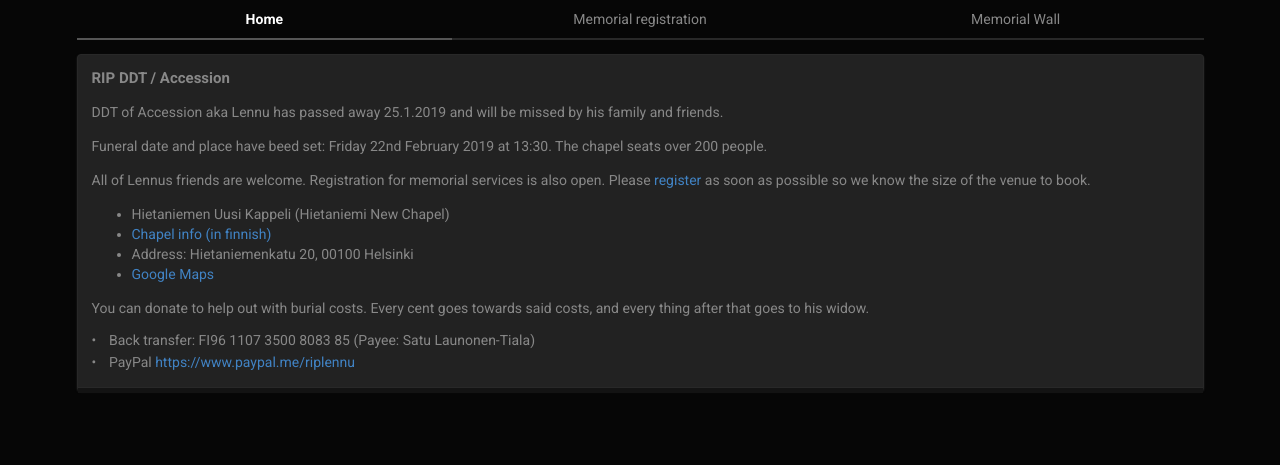
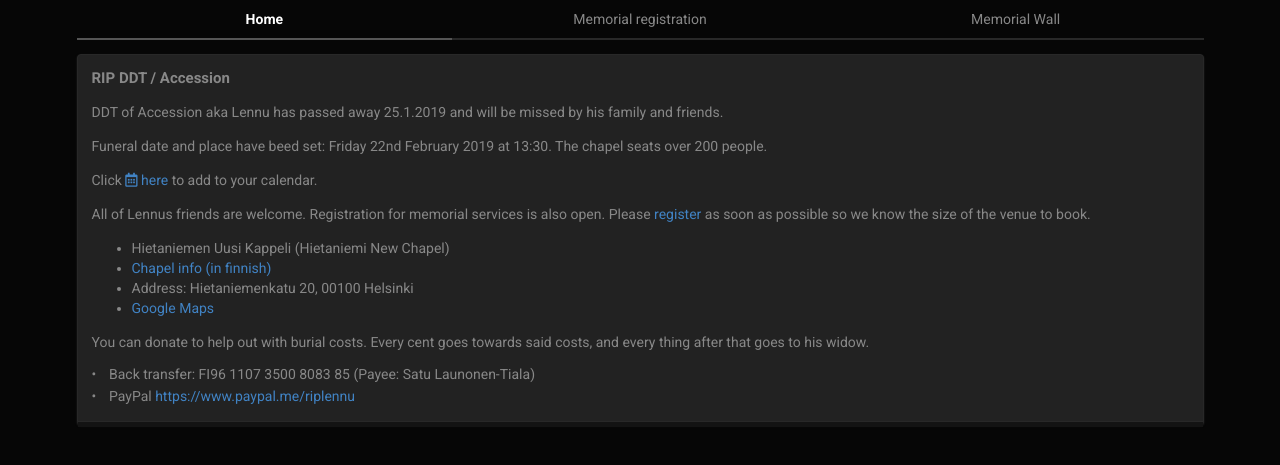
Before and after one commit to T-101/ddt.accession.org, a Django app: page / in a window 1280 px wide. Shown: the top 465 px of the page. Run offline with Django 3.2, Linux system fonts and the light colour scheme.

Commit message:
added calendar link and icon

```diff
--- a/ddt/templates/ddt/base.html
+++ b/ddt/templates/ddt/base.html
@@ -7,6 +7,8 @@
         <title>RIP DDT</title>
     </head>
     <link rel="stylesheet" type="text/css" href="{% static 'ddt/css/semantic.cyborg.min.css' %}">
+    <link rel="stylesheet" href="https://use.fontawesome.com/releases/v5.7.0/css/all.css"
+          integrity="sha384-lZN37f5QGtY3VHgisS14W3ExzMWZxybE1SJSEsQp9S+oqd12jhcu+A56Ebc1zFSJ" crossorigin="anonymous">
     {% recaptcha_init 'en' %}
     <body>
 
--- a/ddt/templates/ddt/index.html
+++ b/ddt/templates/ddt/index.html
@@ -9,6 +9,9 @@
         </p>
         <p>
             Funeral date and place have beed set: Friday 22nd February 2019 at 13:30. The chapel seats over 200 people.
+        </p>
+        <p>
+            Click <a href="/media/ddt_funeral.ics"><i class="far fa-calendar-alt"></i> here</a> to add to your calendar.
         </p>
         <p>
             All of Lennus friends are welcome. Registration for memorial services is also open.
```
Also changed, not shown: 1 other file.
